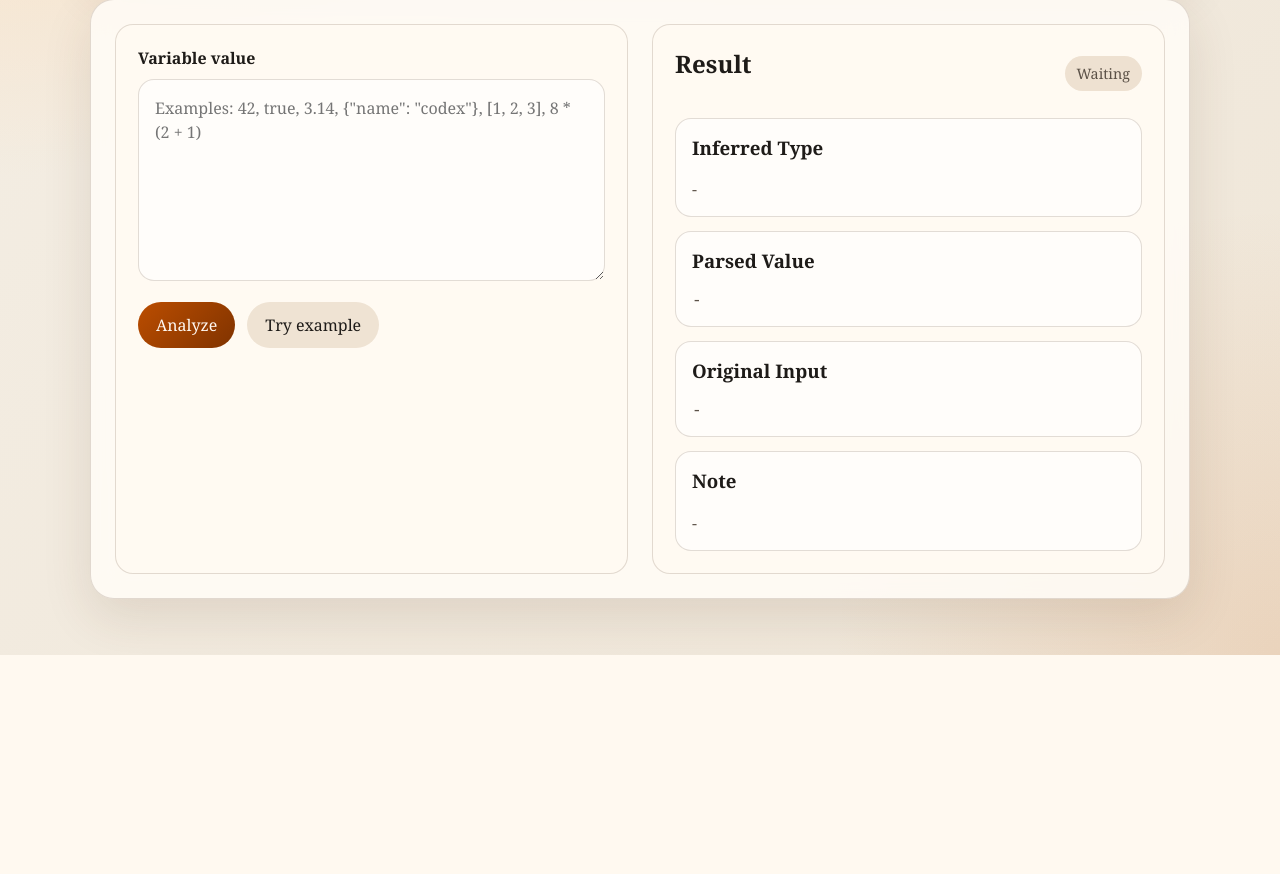
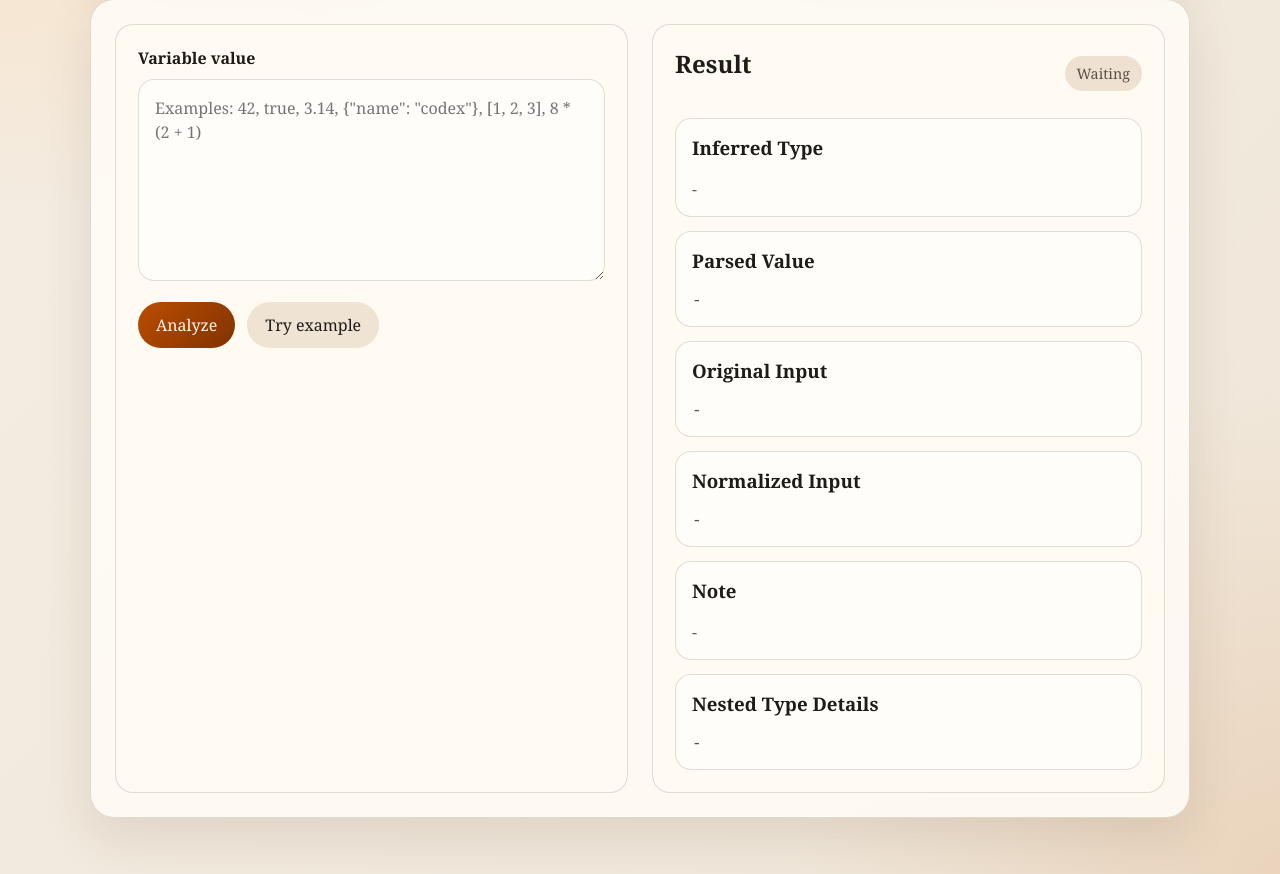
Before and after one commit to pizazz0928/Software-Engineering-Mini-Tool, a Flask app: page / in a window 1280 px wide. Shown: the part 303-1177 px from the top of the page. Before the commit the page ends 958 px from the top, so only its background shows below. Run offline with Flask 3, Linux system fonts and the light colour scheme.

Commit message:
Add files via upload

```diff
--- a/app.py
+++ b/app.py
@@ -3,6 +3,7 @@ from __future__ import annotations
 import ast
 import json
 import logging
+import os
 import operator
 from typing import Any
 
@@ -27,6 +28,67 @@ ALLOWED_UNARYOPS = {
     ast.UAdd: operator.pos,
     ast.USub: operator.neg,
 }
+
+MAX_INPUT_LENGTH = 5000
+COMPOSITE_TYPES = {"Dict", "List", "Tuple", "Set"}
+
+
+def type_name(value: Any) -> str:
+    if value is None:
+        return "None"
+    if isinstance(value, bool):
+        return "Boolean"
+    if isinstance(value, int):
+        return "Integer"
+    if isinstance(value, float):
+        return "Float"
+    if isinstance(value, str):
+        return "String"
+    if isinstance(value, dict):
+        return "Dict"
+    if isinstance(value, list):
+        return "List"
+    if isinstance(value, tuple):
+        return "Tuple"
+    if isinstance(value, set):
+        return "Set"
+    return type(value).__name__.capitalize()
+
+
+def normalize_user_input(raw_value: str) -> tuple[str, list[str]]:
+    """
+    Normalize punctuation and whitespace so mildly malformed input is easier to parse.
+    """
+    normalized = raw_value.replace("\r\n", "\n").replace("\r", "\n").strip()
+    replacements = {
+        "“": '"',
+        "”": '"',
+        "‘": "'",
+        "’": "'",
+        "，": ",",
+        "：": ":",
+        "；": ";",
+        "（": "(",
+        "）": ")",
+        "【": "[",
+        "】": "]",
+        "｛": "{",
+        "｝": "}",
+    }
+    notes: list[str] = []
+
+    updated = normalized
+    for source, target in replacements.items():
+        updated = updated.replace(source, target)
+
+    if updated != normalized:
+        notes.append("Normalized quotes or punctuation in user input")
+
+    cleaned = "".join(ch for ch in updated if ch not in {"\u200b", "\ufeff"})
+    if cleaned != updated:
+        notes.append("Removed invisible characters from user input")
+
+    return cleaned, notes
 
 
 def safe_eval_expr(expr: str) -> int | float:
@@ -106,7 +168,63 @@ def determine_env_var_type(var_value: str) -> tuple[str, Any, str | None]:
     except (ValueError, SyntaxError):
         pass
 
+    bracket_pairs = {"{": "}", "[": "]", "(": ")"}
+    for opening, closing in bracket_pairs.items():
+        if value.count(opening) != value.count(closing):
+            return "String", var_value, "Input looks malformed: unmatched brackets"
+
     return "String", var_value, None
+
+
+def build_type_details(value: Any, parse_nested_strings: bool = True) -> dict[str, Any]:
+    """
+    Recursively describe composite values and infer nested member types.
+    """
+    if isinstance(value, str) and parse_nested_strings:
+        inferred_type, parsed_value, warning = determine_env_var_type(value)
+        details: dict[str, Any] = {
+            "type": inferred_type,
+            "value": parsed_value,
+        }
+        if warning:
+            details["note"] = warning
+        if inferred_type in COMPOSITE_TYPES:
+            nested = build_type_details(parsed_value, parse_nested_strings=True)
+            if "fields" in nested:
+                details["fields"] = nested["fields"]
+            if "items" in nested:
+                details["items"] = nested["items"]
+        return details
+
+    current_type = type_name(value)
+    details = {"type": current_type}
+
+    if isinstance(value, dict):
+        details["fields"] = {
+            str(key): build_type_details(item, parse_nested_strings=True)
+            for key, item in value.items()
+        }
+        details["value"] = value
+        return details
+
+    if isinstance(value, (list, tuple, set)):
+        items = list(value) if not isinstance(value, set) else sorted(value, key=repr)
+        details["items"] = [build_type_details(item, parse_nested_strings=True) for item in items]
+        details["value"] = list(value) if not isinstance(value, tuple) else list(value)
+        return details
+
+    details["value"] = value
+    return details
+
+
+def to_json_safe(value: Any) -> Any:
+    if isinstance(value, dict):
+        return {str(key): to_json_safe(item) for key, item in value.items()}
+    if isinstance(value, (list, tuple)):
+        return [to_json_safe(item) for item in value]
+    if isinstance(value, set):
+        return [to_json_safe(item) for item in sorted(value, key=repr)]
+    return value
 
 
 @app.route("/")
@@ -122,15 +240,28 @@ def analyze_variable():
             return jsonify({"error": "Missing 'variable_value' in request"}), 400
 
         raw_value = data["variable_value"]
-        inferred_type, parsed_value, warning = determine_env_var_type(raw_value)
+        if not isinstance(raw_value, str):
+            return jsonify({"error": "'variable_value' must be a string"}), 400
+
+        if len(raw_value) > MAX_INPUT_LENGTH:
+            return jsonify({"error": f"Input is too long. Limit is {MAX_INPUT_LENGTH} characters"}), 400
+
+        normalized_input, normalization_notes = normalize_user_input(raw_value)
+        inferred_type, parsed_value, warning = determine_env_var_type(normalized_input)
+        type_details = build_type_details(parsed_value, parse_nested_strings=True)
 
         response = {
             "original_input": raw_value,
+            "normalized_input": normalized_input,
             "inferred_type": inferred_type,
-            "parsed_value": parsed_value,
+            "parsed_value": to_json_safe(parsed_value),
+            "type_details": to_json_safe(type_details),
         }
+        warnings = [*normalization_notes]
         if warning:
-            response["warning"] = warning
+            warnings.append(warning)
+        if warnings:
+            response["warning"] = " | ".join(warnings)
 
         return jsonify(response), 200
     except Exception:
@@ -139,4 +270,5 @@ def analyze_variable():
 
 
 if __name__ == "__main__":
-    app.run(host="0.0.0.0", port=5001, debug=True)
+    debug_enabled = os.getenv("FLASK_DEBUG", "0").lower() in {"1", "true", "yes", "on"}
+    app.run(host="0.0.0.0", port=5001, debug=debug_enabled)
--- a/static/app.js
+++ b/static/app.js
@@ -6,9 +6,11 @@ const statusBadge = document.getElementById("status-badge");
 const resultType = document.getElementById("result-type");
 const resultValue = document.getElementById("result-value");
 const resultInput = document.getElementById("result-input");
+const resultNormalizedInput = document.getElementById("result-normalized-input");
 const resultWarning = document.getElementById("result-warning");
+const resultDetails = document.getElementById("result-details");
 
-const exampleValue = '{"enabled": true, "port": 5001, "rate": 0.75}';
+const exampleValue = '{"enabled":"true","port":"5001","rate":"0.75","servers":["1","2","3"]}';
 
 function setStatus(text, kind = "") {
     statusBadge.textContent = text;
@@ -44,7 +46,9 @@ form.addEventListener("submit", async (event) => {
     resultType.textContent = "-";
     resultValue.textContent = "-";
     resultInput.textContent = variableValue;
+    resultNormalizedInput.textContent = "-";
     resultWarning.textContent = "-";
+    resultDetails.textContent = "-";
 
     try {
         const response = await fetch("/api/analyze", {
@@ -63,12 +67,16 @@ form.addEventListener("submit", async (event) => {
         resultType.textContent = payload.inferred_type ?? "-";
         resultValue.textContent = renderJson(payload.parsed_value);
         resultInput.textContent = payload.original_input ?? "-";
+        resultNormalizedInput.textContent = payload.normalized_input ?? "-";
         resultWarning.textContent = payload.warning ?? "No additional note";
+        resultDetails.textContent = renderJson(payload.type_details);
         setStatus("Completed", "success");
     } catch (error) {
         resultType.textContent = "Error";
         resultValue.textContent = "-";
+        resultNormalizedInput.textContent = "-";
         resultWarning.textContent = error.message;
+        resultDetails.textContent = "-";
         setStatus("Failed", "error");
     }
 });
--- a/static/styles.css
+++ b/static/styles.css
@@ -172,6 +172,10 @@ button.secondary {
     background: #fffdfa;
 }
 
+.result-item-wide {
+    grid-column: 1 / -1;
+}
+
 .result-item p,
 .result-item pre {
     margin: 0;
--- a/templates/index.html
+++ b/templates/index.html
@@ -54,8 +54,16 @@
                         <pre id="result-input">-</pre>
                     </article>
                     <article class="result-item">
+                        <h3>Normalized Input</h3>
+                        <pre id="result-normalized-input">-</pre>
+                    </article>
+                    <article class="result-item">
                         <h3>Note</h3>
                         <p id="result-warning">-</p>
+                    </article>
+                    <article class="result-item result-item-wide">
+                        <h3>Nested Type Details</h3>
+                        <pre id="result-details">-</pre>
                     </article>
                 </div>
             </section>
```
Also changed, not shown: REPORT_TEMPLATE.md (+110 -40 lines), README.md.
